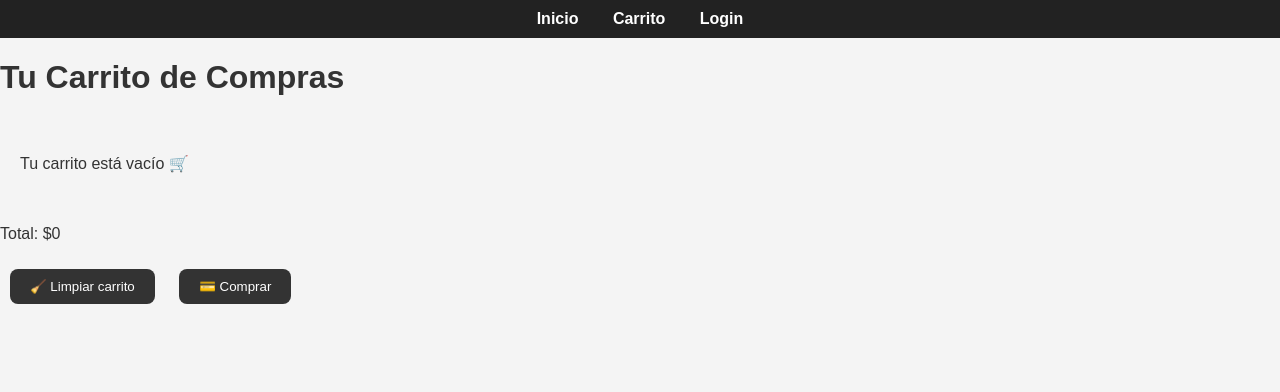
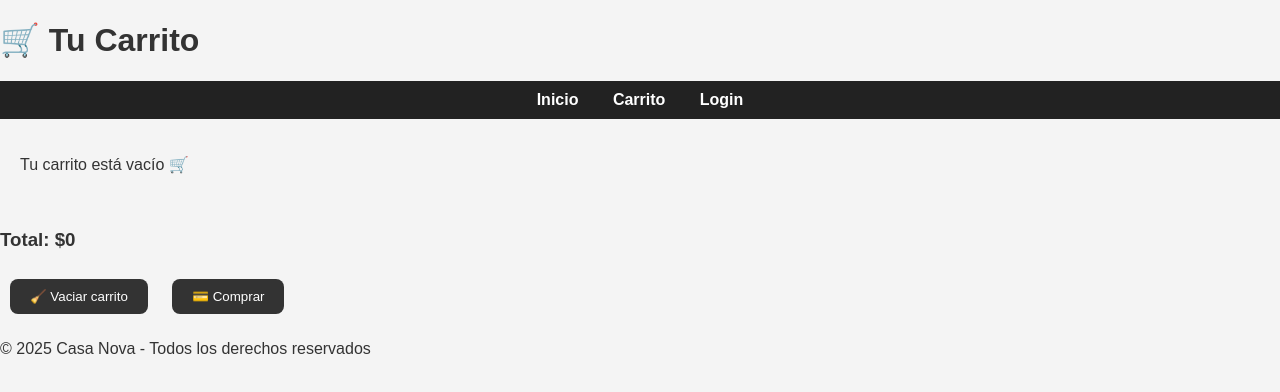
Before and after one commit to DiegoNicolas1992/Casa-nova-json, a website: page public/carrito.html in a window 1280 px wide. Drawn offline with Linux system fonts and the light colour scheme.

Commit message:
Revise carrito.html layout and structure

```diff
--- a/public/carrito.html
+++ b/public/carrito.html
@@ -3,31 +3,34 @@
 <head>
   <meta charset="UTF-8">
   <meta name="viewport" content="width=device-width, initial-scale=1.0">
-  <title>Carrito de Compras 🛍️</title>
+  <title>Carrito - Casa Nova</title>
   <link rel="stylesheet" href="styles/styles.css">
 </head>
 <body>
-  <!-- 🧭 Navegación -->
-  <nav>
-    <a href="index.html">Inicio</a>
-    <a href="carrito.html" class="activo">Carrito</a>
-    <a href="login.html">Login</a>
-  </nav>
+  <header>
+    <h1>🛒 Tu Carrito</h1>
+    <nav>
+      <a href="index.html">Inicio</a>
+      <a href="carrito.html" class="activo">Carrito</a>
+      <a href="login.html">Login</a>
+    </nav>
+  </header>
 
   <main>
-    <h1>Tu Carrito de Compras</h1>
-
-    <div id="carrito" class="carrito-contenedor"></div>
-
-    <div class="acciones-carrito">
-      <p>Total: <span id="total">$0</span></p>
-      <div class="botones">
-        <button id="btn-limpiar" class="btn-limpiar">🧹 Limpiar carrito</button>
-        <button id="btn-comprar" class="btn-comprar">💳 Comprar</button>
+    <section id="carrito" class="carrito-container"></section>
+    <div class="carrito-total">
+      <h3>Total: <span id="total">$0</span></h3>
+      <div class="botones-carrito">
+        <button id="btn-limpiar">🧹 Vaciar carrito</button>
+        <button id="btn-comprar">💳 Comprar</button>
       </div>
     </div>
   </main>
 
+  <footer>
+    <p>© 2025 Casa Nova - Todos los derechos reservados</p>
+  </footer>
+
   <script src="scripts/carrito.js"></script>
 </body>
 </html>
```
